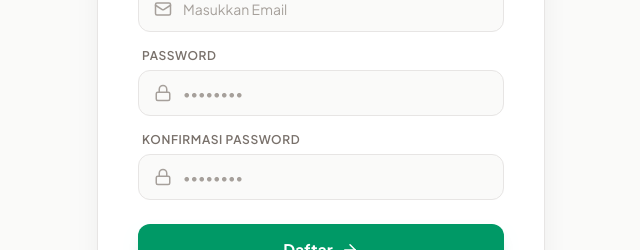
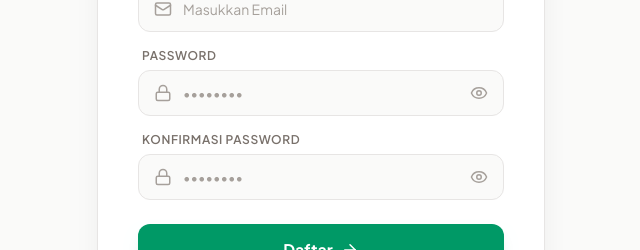
Before and after one commit to AzrielFirmansyah/camprental, a React (Vite) app: page /register in a window 1280 px wide. Shown: the part 373-623 px from the top of the page, without its empty margins (319-959 px from the left). Built offline with nearby package versions, Linux system fonts and the light colour scheme.

Commit message:
feat: add password visibility toggle to login and register

```diff
--- a/src/pages/Login.tsx
+++ b/src/pages/Login.tsx
@@ -2,11 +2,12 @@
 import { useNavigate, Link } from 'react-router-dom';
 import { motion } from 'framer-motion';
 import { fetchApi } from '../lib/api';
-import { Lock, Mail, ArrowRight } from 'lucide-react';
+import { Lock, Mail, ArrowRight, Eye, EyeOff } from 'lucide-react';
 
 export default function Login() {
   const [email, setEmail] = useState('');
   const [password, setPassword] = useState('');
+  const [showPassword, setShowPassword] = useState(false);
   const [error, setError] = useState('');
   const [loading, setLoading] = useState(false);
   const navigate = useNavigate();
@@ -83,13 +84,20 @@
                 <Lock size={18} />
               </div>
               <input
-                type="password"
+                type={showPassword ? "text" : "password"}
                 required
                 value={password}
                 onChange={(e) => setPassword(e.target.value)}
-                className="block w-full pl-11 pr-4 py-4 bg-stone-50 border border-stone-200 rounded-xl focus:ring-2 focus:ring-emerald-500/20 focus:border-emerald-500 text-stone-900 placeholder-stone-400 outline-none transition-all text-sm"
+                className="block w-full pl-11 pr-12 py-4 bg-stone-50 border border-stone-200 rounded-xl focus:ring-2 focus:ring-emerald-500/20 focus:border-emerald-500 text-stone-900 placeholder-stone-400 outline-none transition-all text-sm"
                 placeholder="••••••••"
               />
+              <button
+                type="button"
+                onClick={() => setShowPassword(!showPassword)}
+                className="absolute inset-y-0 right-0 pr-4 flex items-center text-stone-400 hover:text-stone-600 transition-colors"
+              >
+                {showPassword ? <EyeOff size={18} /> : <Eye size={18} />}
+              </button>
             </div>
           </div>
 
--- a/src/pages/Register.tsx
+++ b/src/pages/Register.tsx
@@ -2,13 +2,15 @@
 import { useNavigate, Link } from 'react-router-dom';
 import { motion } from 'framer-motion';
 import { fetchApi } from '../lib/api';
-import { User, Lock, Mail, ArrowRight, CheckCircle2 } from 'lucide-react';
+import { User, Lock, Mail, ArrowRight, CheckCircle2, Eye, EyeOff } from 'lucide-react';
 
 export default function Register() {
   const [name, setName] = useState('');
   const [email, setEmail] = useState('');
   const [password, setPassword] = useState('');
   const [confirmPassword, setConfirmPassword] = useState('');
+  const [showPassword, setShowPassword] = useState(false);
+  const [showConfirmPassword, setShowConfirmPassword] = useState(false);
   const [error, setError] = useState('');
   const [loading, setLoading] = useState(false);
   const [success, setSuccess] = useState(false);
@@ -130,13 +132,20 @@
                 <Lock size={18} />
               </div>
               <input
-                type="password"
+                type={showPassword ? "text" : "password"}
                 required
                 value={password}
                 onChange={(e) => setPassword(e.target.value)}
-                className="block w-full pl-11 pr-4 py-3 bg-stone-50 border border-stone-200 rounded-xl focus:ring-2 focus:ring-emerald-500/20 focus:border-emerald-500 text-stone-900 placeholder-stone-400 outline-none transition-all text-sm"
+                className="block w-full pl-11 pr-11 py-3 bg-stone-50 border border-stone-200 rounded-xl focus:ring-2 focus:ring-emerald-500/20 focus:border-emerald-500 text-stone-900 placeholder-stone-400 outline-none transition-all text-sm"
                 placeholder="••••••••"
               />
+              <button
+                type="button"
+                onClick={() => setShowPassword(!showPassword)}
+                className="absolute inset-y-0 right-0 pr-4 flex items-center text-stone-400 hover:text-stone-600 transition-colors"
+              >
+                {showPassword ? <EyeOff size={18} /> : <Eye size={18} />}
+              </button>
             </div>
           </div>
 
@@ -147,13 +156,20 @@
                 <Lock size={18} />
               </div>
               <input
-                type="password"
+                type={showConfirmPassword ? "text" : "password"}
                 required
                 value={confirmPassword}
                 onChange={(e) => setConfirmPassword(e.target.value)}
-                className="block w-full pl-11 pr-4 py-3 bg-stone-50 border border-stone-200 rounded-xl focus:ring-2 focus:ring-emerald-500/20 focus:border-emerald-500 text-stone-900 placeholder-stone-400 outline-none transition-all text-sm"
+                className="block w-full pl-11 pr-11 py-3 bg-stone-50 border border-stone-200 rounded-xl focus:ring-2 focus:ring-emerald-500/20 focus:border-emerald-500 text-stone-900 placeholder-stone-400 outline-none transition-all text-sm"
                 placeholder="••••••••"
               />
+              <button
+                type="button"
+                onClick={() => setShowConfirmPassword(!showConfirmPassword)}
+                className="absolute inset-y-0 right-0 pr-4 flex items-center text-stone-400 hover:text-stone-600 transition-colors"
+              >
+                {showConfirmPassword ? <EyeOff size={18} /> : <Eye size={18} />}
+              </button>
             </div>
           </div>
 
```
